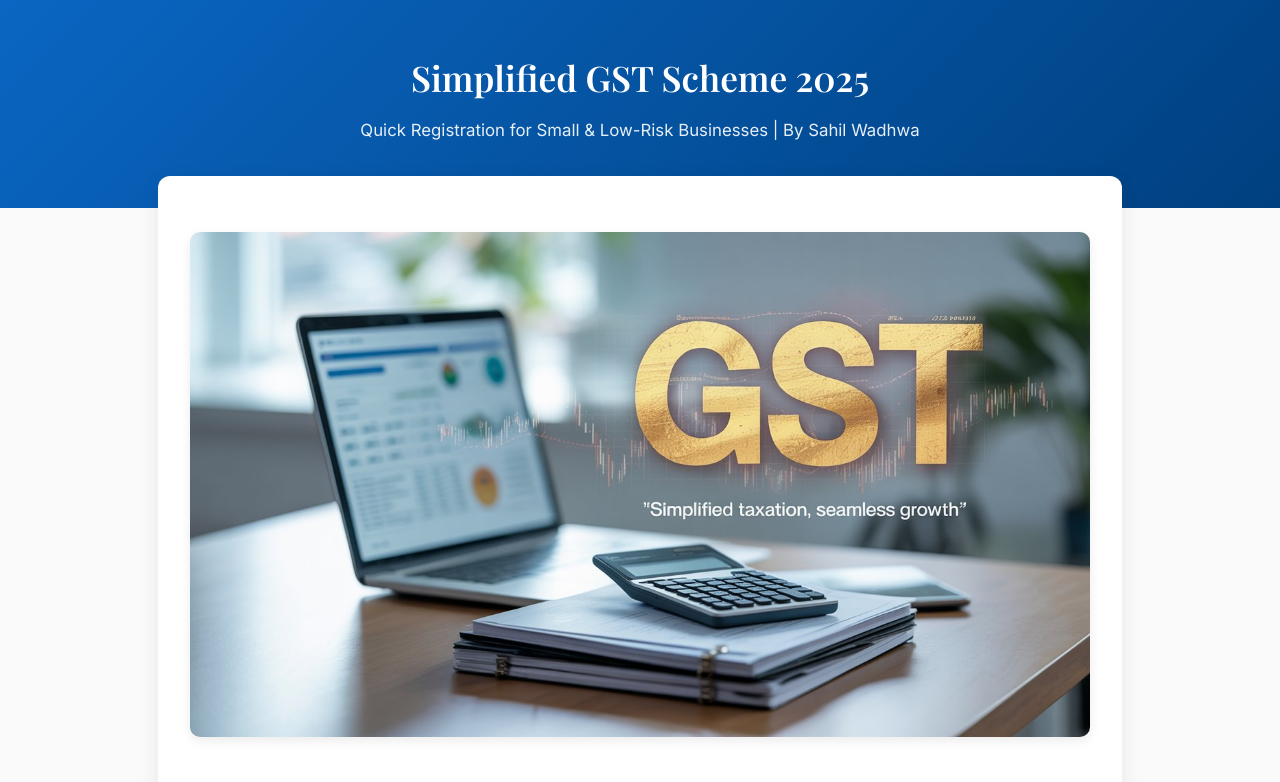
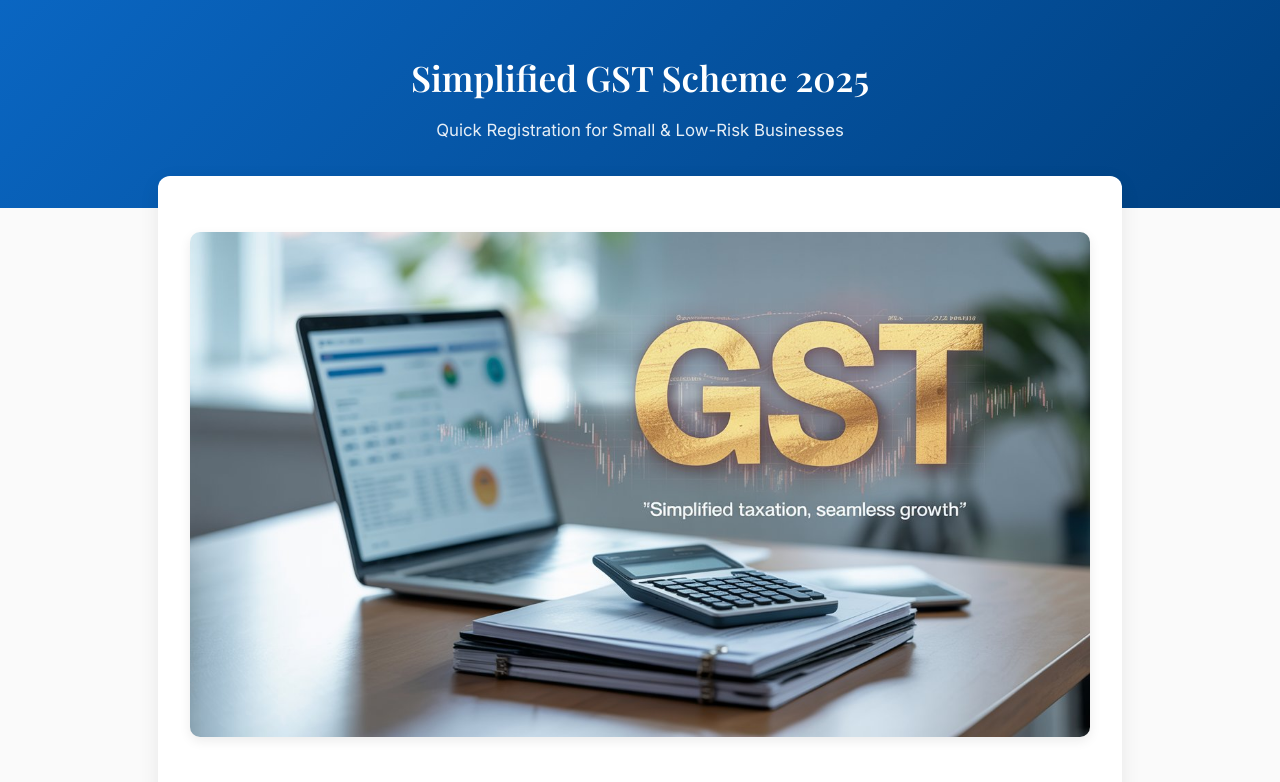
Before and after one commit to FinSahilwadhwa/Sahil-blogs, a plain HTML site: page index.html in a window 1280 px wide. Shown: the top 782 px of the page. Drawn offline with nearby package versions, Linux system fonts and the light colour scheme.

Commit message:
Update index.html

```diff
--- a/index.html
+++ b/index.html
@@ -88,7 +88,7 @@
 <body>
   <header>
     <h1>Simplified GST Scheme 2025</h1>
-    <p>Quick Registration for Small & Low-Risk Businesses | By Sahil Wadhwa</p>
+    <p>Quick Registration for Small & Low-Risk Businesses </p>
   </header>
 
   <main>
@@ -128,6 +128,8 @@
     <p>This simplified GST scheme is a major win for the <b>MSME sector</b>. It reduces friction, improves trust, and aligns with India’s vision of “Ease of Doing Business.”</p>
 
     <p class="author">✍️ Written by <b>Sahil Wadhwa</b> | Accounting Professional & Data Enthusiast</p>
+    <p>👉 Also read: <a href="blogs.1.0.html">New GST Rates on Cars in India (2025)</a></p>
+
   </main>
 </body>
 </html>
```
